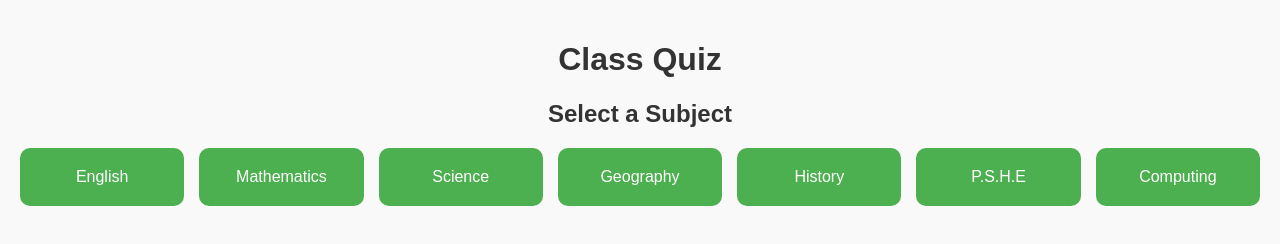
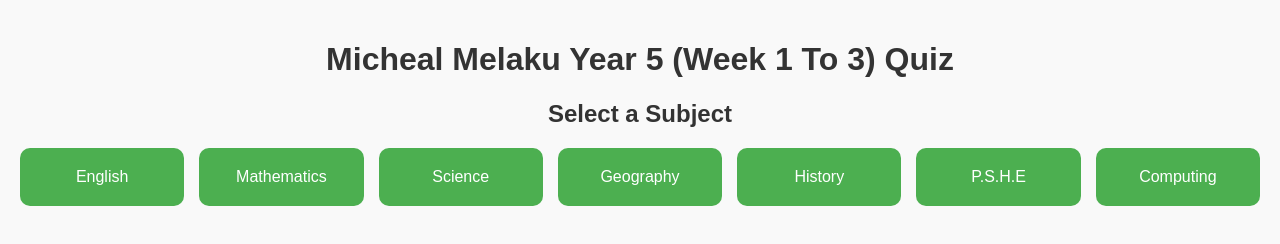
Before and after one commit to alp-web/Year-5-Week-1-To-3, a plain HTML site: page index.html in a window 1280 px wide. Drawn offline with Linux system fonts and the light colour scheme.

Commit message:
Update index.html

```diff
--- a/index.html
+++ b/index.html
@@ -95,7 +95,7 @@
   </style>
 </head>
 <body>
-  <h1>Class Quiz</h1>
+  <h1>Micheal Melaku Year 5 (Week 1 To 3) Quiz</h1>
   <h2>Select a Subject</h2>
 
   <div class="subjects">
```
